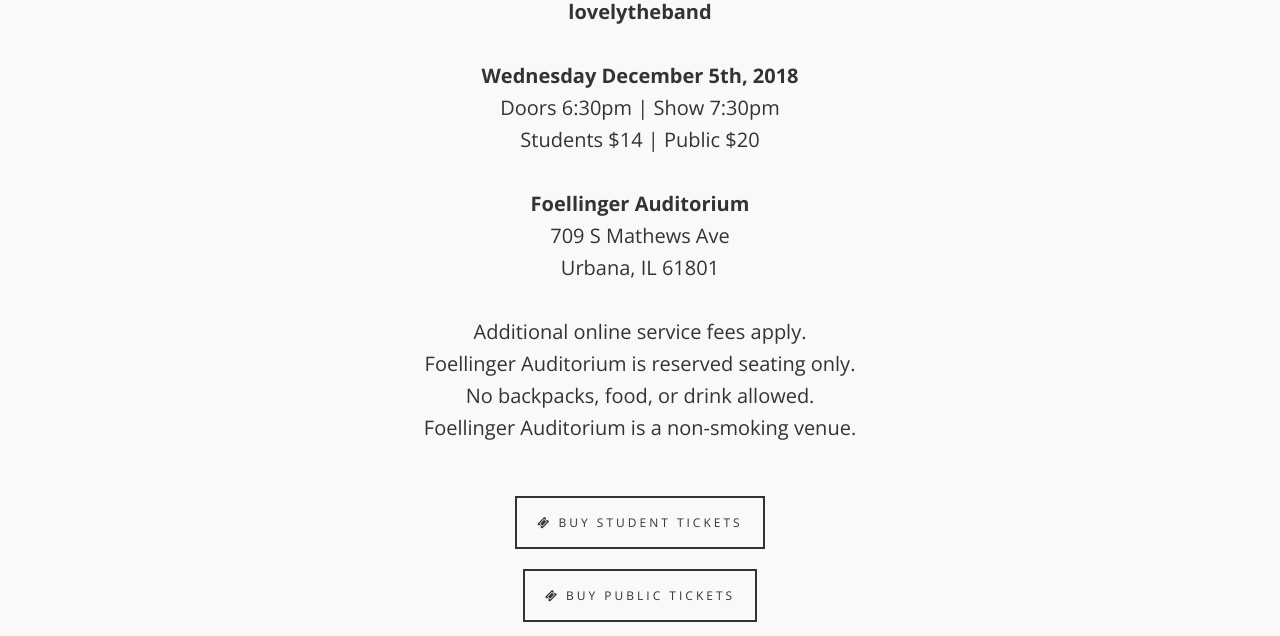
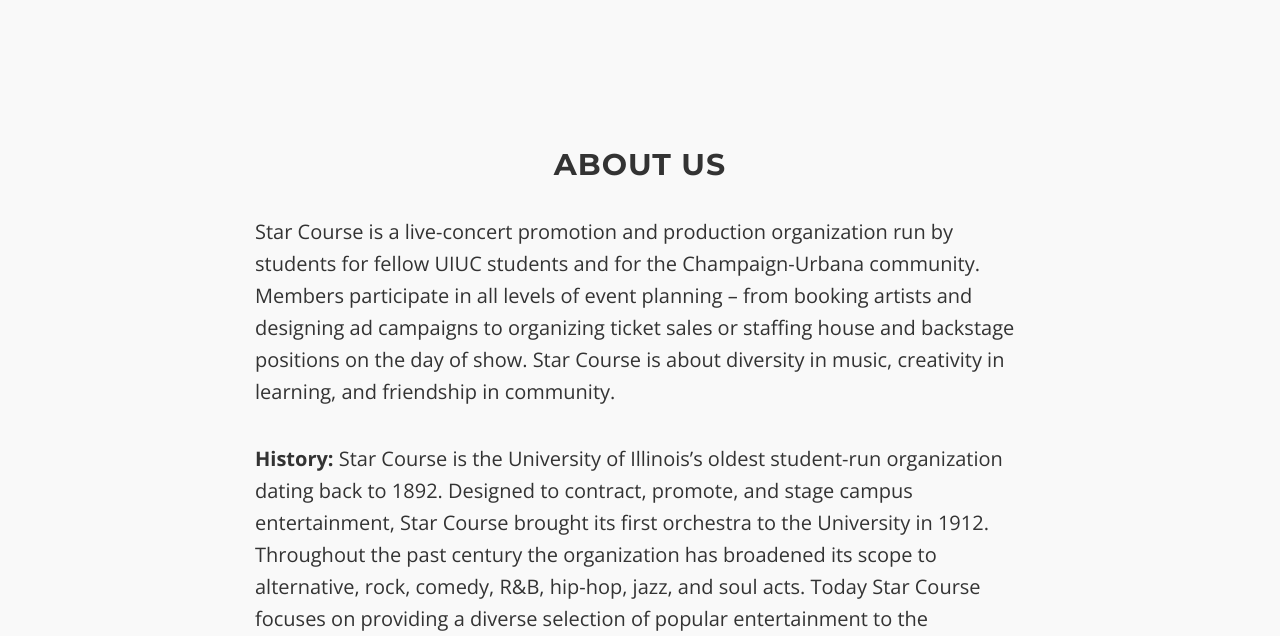
Before and after one commit to starcourse/starcourse.github.io, a plain HTML site: page index.html in a window 1280 px wide. Shown: the part 1681-2317 px from the top of the page. Drawn offline with nearby package versions, Linux system fonts and the light colour scheme.

Commit message:
removed lovely

```diff
--- a/index.html
+++ b/index.html
@@ -115,7 +115,7 @@
 			<div class="row">
 				<h2>UPCOMING EVENTS</h2>
 				<div class="col-lg-8 col-lg-offset-2">
-					<!-- <p>Thanks for a great fall semester. Stay tuned for our next show announcement!</p> -->
+					<p>Thanks for a great fall semester. Stay tuned for our next show announcement!</p>
 					<!-- <p>
 						Thanks for a great 2017 - 2018 season!<br/><br/>
 						<b>Find us at Quad Day on Sunday August 26th, 2018</b><br/> to join our staff for the 2018 - 2019 school year.<br/>
@@ -161,30 +161,6 @@
 					<img height="50%" width="50%" src="img/infonightflyer2018.jpg"/>
 					<hr style="border-top: dotted 1px;" /><br> -->
 					<!-- TODO Paste here: -->
-					<img height="50%" width="50%" src="img/posters/lovelytheband.jpg"/>
-					<p>
-						<br>Star Course presents<br>
-						<b>lovelytheband</b><br>
-						<br>
-						<b>Wednesday December 5th, 2018<br></b>
-						Doors 6:30pm | Show 7:30pm<br>
-						Students $14 | Public $20<br>
-						<br>
-						<b>Foellinger Auditorium</b><br>
-						709 S Mathews Ave<br>
-						Urbana, IL 61801<br>
-						<br>
-						Additional online service fees apply.<br>
-						Foellinger Auditorium is reserved seating only.<br>
-						No backpacks, food, or drink allowed.<br>
-						Foellinger Auditorium is a non-smoking venue.<br><br>
-						<a href="https://ev11.evenue.net/cgi-bin/ncommerce3/SEGetEventInfo?ticketCode=ST%3AILLINOIS%3AE18%3A1205%3AS03&linkID=illinois&shopperContext=ST&pc=&caller=&appCode=&groupCode=S&cgc="
-							 class="btnghost" target="_blank"><i class="fa fa-ticket"></i> Buy Student Tickets</a><br>
-						<a href="https://ev11.evenue.net/cgi-bin/ncommerce3/SEGetEventInfo?ticketCode=GS%3AILLINOIS%3AE18%3A1205%3A&linkID=illinois&shopperContext=&pc=&caller=&appCode=&groupCode=CON&cgc="
-							 class="btnghost" target="_blank"><i class="fa fa-ticket"></i> Buy Public Tickets</a><br>
-					 	<a href="https://www.facebook.com/events/587018331733349/"
-							 class="btnghost" target="_blank"><i class="fa fa-facebook"></i> Event Information</a><br>
-					</p>
 					<!-- End Paste -->
 					<hr style="border-top: dotted 1px;" /><br><br>
 					<h3>PREVIOUS EVENTS</h3>
```
